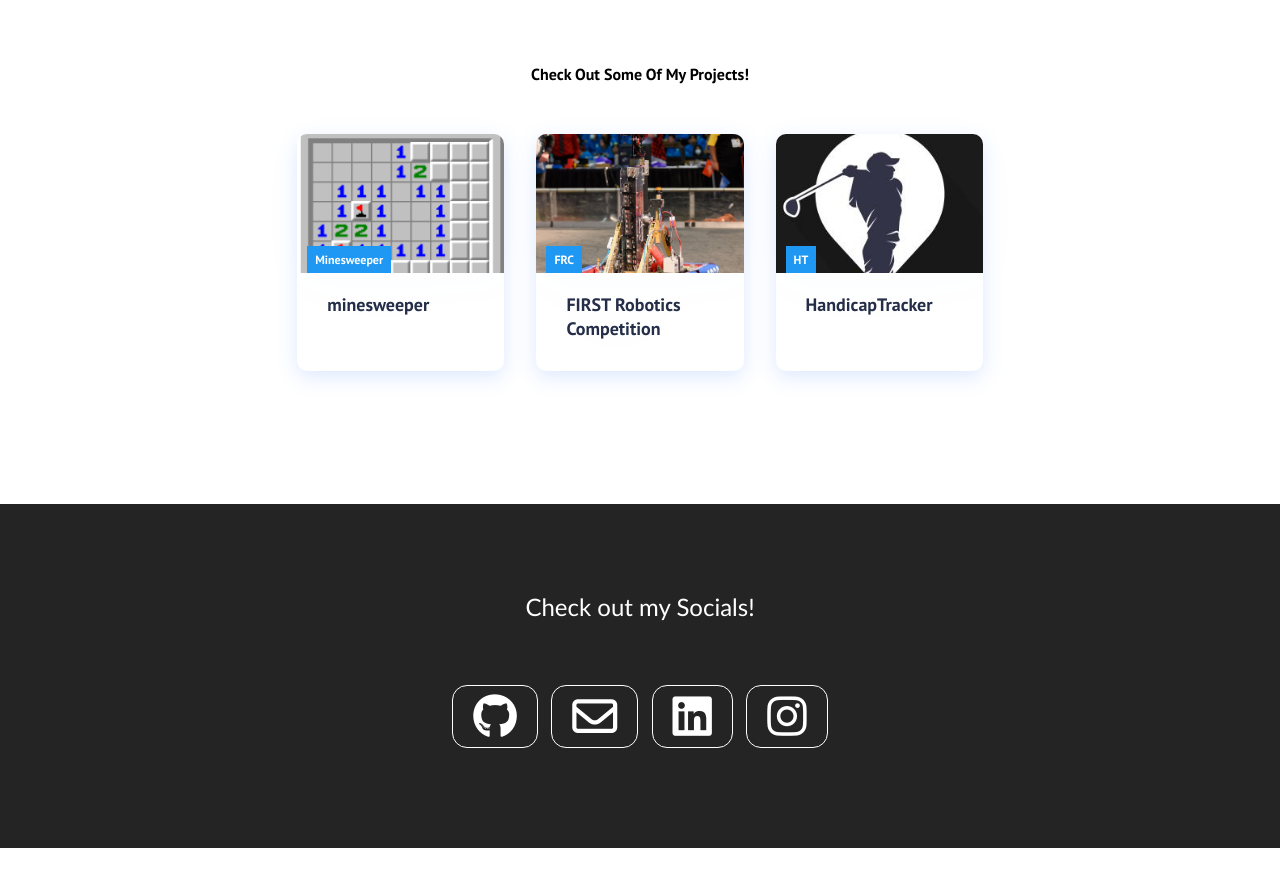
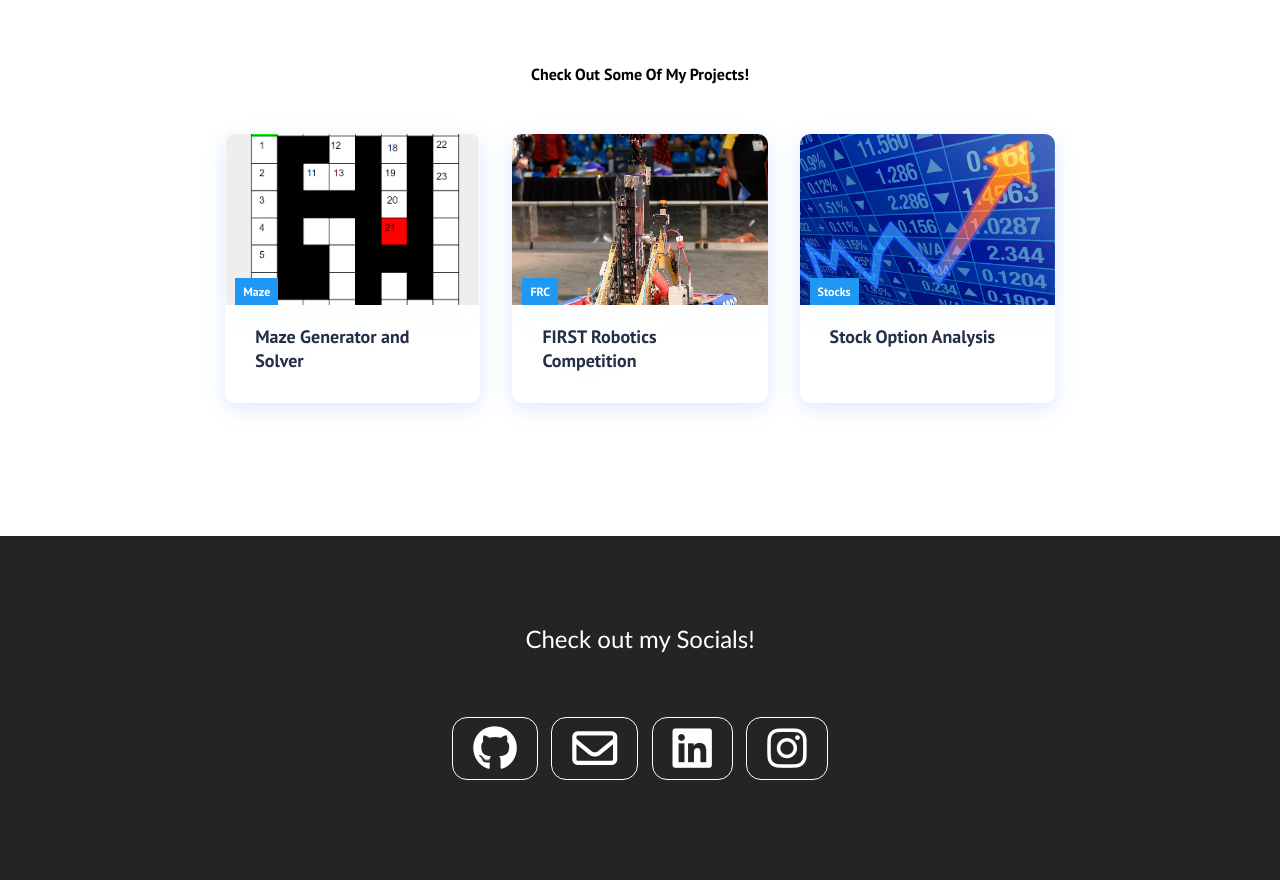
Before and after one commit to srukelman/pwa, a React (Create React App) app in the folder pwa/: page / in a window 1280 px wide. Shown: the part 880-1760 px from the top of the page. Before the commit the page ends 1728 px from the top, so only its background shows below. Built offline with nearby package versions, Linux system fonts and the light colour scheme.

Commit message:
more stylistic changes for projects and changes to home page

```diff
--- a/pwa/src/components/Cards.js
+++ b/pwa/src/components/Cards.js
@@ -10,9 +10,9 @@ function Cards() {
             <div className='cards__wrapper'>
                 <ul className='cards__items'>
                     <CardItem
-                    src = 'images/minesweeper.png'
-                    text = 'minesweeper'
-                    label = 'Minesweeper'
+                    src = 'images/maze.png'
+                    text = 'Maze Generator and Solver'
+                    label = 'Maze'
                     path='/projects'
                     />
                     <CardItem
@@ -22,9 +22,9 @@ function Cards() {
                     path='/projects'
                     />
                     <CardItem
-                    src = 'images/golf.jpg'
-                    text = 'HandicapTracker'
-                    label = 'HT'
+                    src = 'images/stock-market-3.jpg'
+                    text = 'Stock Option Analysis'
+                    label = 'Stocks'
                     path='/projects'
                     />
                 </ul>
--- a/pwa/src/components/Projects.css
+++ b/pwa/src/components/Projects.css
@@ -39,6 +39,8 @@ h4{
     padding: 1rem 0rem;
     min-height: fit-content;
     justify-content: center;
+    transition: all 500ms ease-in-out;
+
 }
 .project-item-link{
     display: flex;
@@ -93,6 +95,10 @@ h4{
     animation-name: fade-img;
     animation-duration: 2s;
   }
+  .project-item:hover {
+    transform: scale(1.1);
+
+  }
 
   @media only screen and (min-width: 1200px) {
     .content__blog__container {
```
